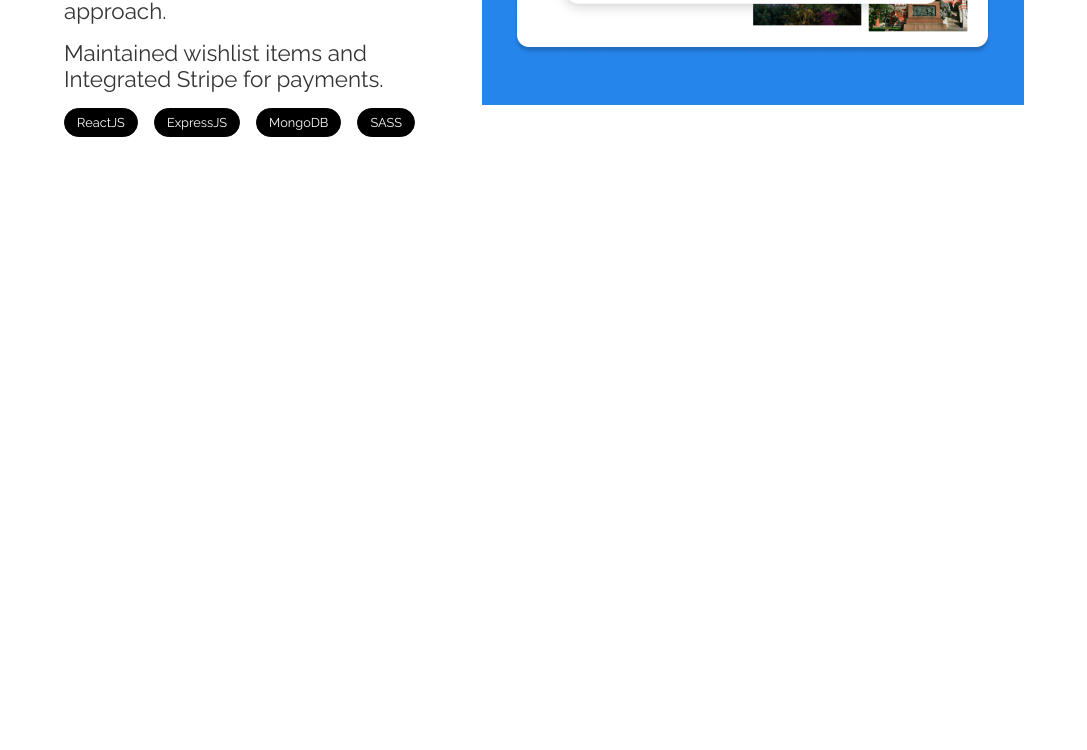
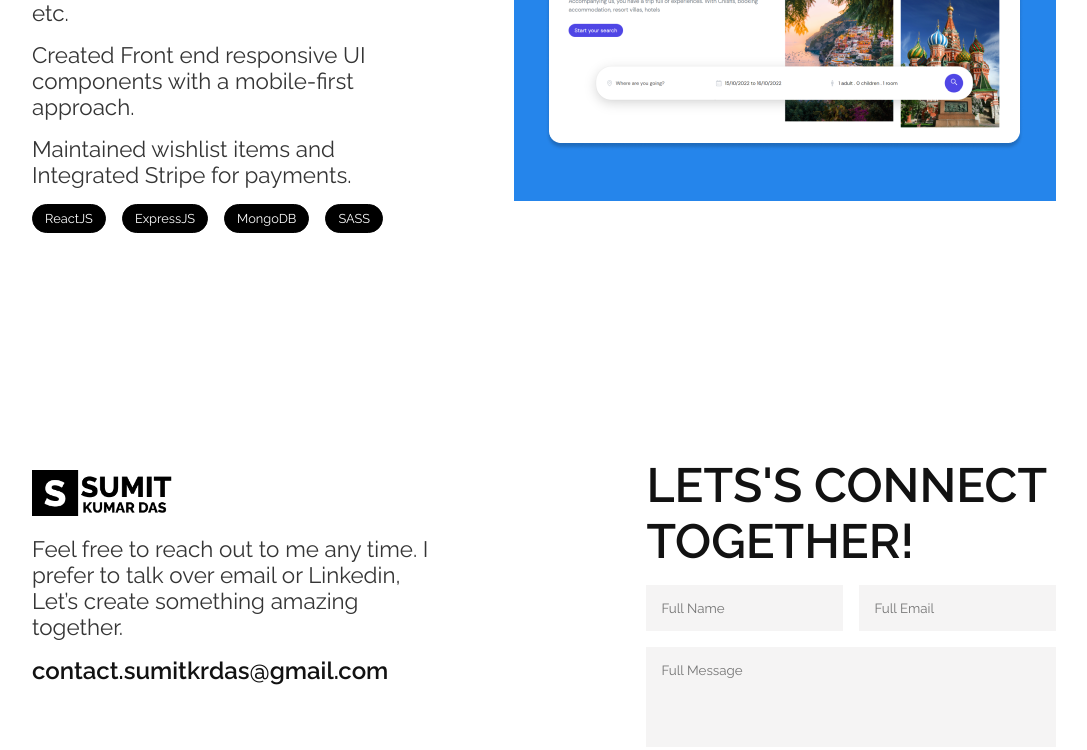
Before and after one commit to sumit-kr-das/my_portfolio, a React (Create React App) app: page / in a window 1280 px wide. Shown: the part 2628-3378 px from the top of the page, without its empty margins (96-1183 px from the left). Before the commit the page ends 2925 px from the top, so only its background shows below. Built offline with nearby package versions, Linux system fonts and the light colour scheme.

Commit message:
footer section responsiveness completed

```diff
--- a/src/Pages/index.jsx
+++ b/src/Pages/index.jsx
@@ -1,5 +1,6 @@
 import React from "react";
 import About from "../components/About";
+import Footer from "../components/Footer";
 import Hero from "../components/Hero";
 import Navigation from "../components/Navigation";
 import Project from '../components/Project/Project.jsx'
@@ -11,6 +12,7 @@ const Home = ({ theme, toggleTheme }) => {
 			<Hero theme={theme} />
 			<About theme={theme} />
 			<Project theme={theme} />
+			<Footer theme={theme} />
 		</>
 	);
 };
--- a/src/components/About.jsx
+++ b/src/components/About.jsx
@@ -28,7 +28,7 @@ export default function About({ theme }) {
 }
 
 const Container = styled.section`
-    margin: 8rem 8rem 0 8rem;
+    margin: 12rem 8rem 0 8rem;
 `
 
 const Heading = styled.h1`
--- /dev/null
+++ b/src/components/Footer.jsx
@@ -0,0 +1,117 @@
+import React from 'react'
+import { Link } from 'react-router-dom';
+import styled from 'styled-components';
+
+import { Paragraph, SubHeading } from './Project/styled.project';
+
+function LeftContainer({ theme }) {
+    return (
+        <CopyrightContainer>
+            <div>
+                <Link to="/">
+                    {theme === "light" ? (
+                        <NavIcon src="/assets/logo_dark.png" alt="nav_logo" />
+                    ) : (
+                        <NavIcon src="/assets/logo_light.png" alt="nav_logo" />
+                    )}
+                </Link>
+                <Paragraph theme={theme}>Feel free to reach out to me any time. I prefer to talk over email or Linkedin, Let’s create something amazing together.</Paragraph>
+                <SubHeading>contact.sumitkrdas@gmail.com</SubHeading>
+            </div>
+            <Copyright>@2022 by <b>Sumit Kumar Das</b></Copyright>
+        </CopyrightContainer>
+    )
+}
+
+function RightContainer({ theme }) {
+    return (
+        <ContactContainer>
+            <Title>LETS'S CONNECT TOGETHER!</Title>
+            <InputContainer>
+                <Input type="text" placeholder="Full Name" />
+                <Input type="text" placeholder="Full Email" />
+            </InputContainer>
+            <InputTextarea type="text" placeholder="Full Message" />
+            <ButtonPrimary theme={theme}>Send</ButtonPrimary>
+        </ContactContainer>
+    )
+}
+
+export default function Footer({ theme }) {
+    return (
+        <Container>
+            <LeftContainer theme={theme} />
+            <RightContainer theme={theme} />
+        </Container>
+    )
+}
+
+
+export const Container = styled.div`
+	margin: 12rem 8rem 4rem 8rem;
+    display: flex;
+    align-items: center;
+    justify-content: space-between;
+`;
+
+const CopyrightContainer = styled.div`
+    flex: 0 1 40%;
+`
+
+const Copyright = styled.p`
+    margin-top: 4rem;
+`
+
+const ContactContainer = styled.div`
+    flex: 0 1 40%;
+`
+
+const NavIcon = styled.img`
+	width: 140px;
+`
+
+export const Title = styled.h2`
+	font-size: 3rem;
+	margin-top: 2rem;
+	font-weight: 600;
+`;
+
+const InputContainer = styled.div`
+    width: 100%;
+    display: flex;
+    align-items: center;
+    justify-content: space-between;
+    margin: 1rem 0;
+`
+
+const Input = styled.input`
+    font-family: 'Raleway', sans-serif;
+    width: 48%;
+    background-color: #f5f4f4;
+    border: none;
+    padding: 15px;
+    outline: none;
+`
+
+const InputTextarea = styled.textarea`
+    font-family: 'Raleway', sans-serif;
+    width: 100%;
+    height: 100px;
+    background-color: #f5f4f4;
+    border: none;
+    padding: 15px;
+    outline: none;
+    resize: none;
+`
+
+const Button = styled.button`
+    padding: 10px 20px;
+    font-weight: 600;
+    font-size: 1.2rem;
+    margin-top: 1rem;
+`
+
+const ButtonPrimary = styled(Button)`
+    background: ${(props) => props.theme === "dark" ? "#fff" : "#000"};
+    color: ${(props) => props.theme === "dark" ? "#000" : "#fff"};
+`
--- a/src/components/Project/styled.project.js
+++ b/src/components/Project/styled.project.js
@@ -1,8 +1,7 @@
 import styled from "styled-components";
 
 export const Container = styled.div`
-	margin: 8rem 8rem 0 8rem;
-	margin: 10rem;
+	margin: 12rem 8rem 0 8rem;
 `;
 
 export const ItemsCenter = styled.div`
```
